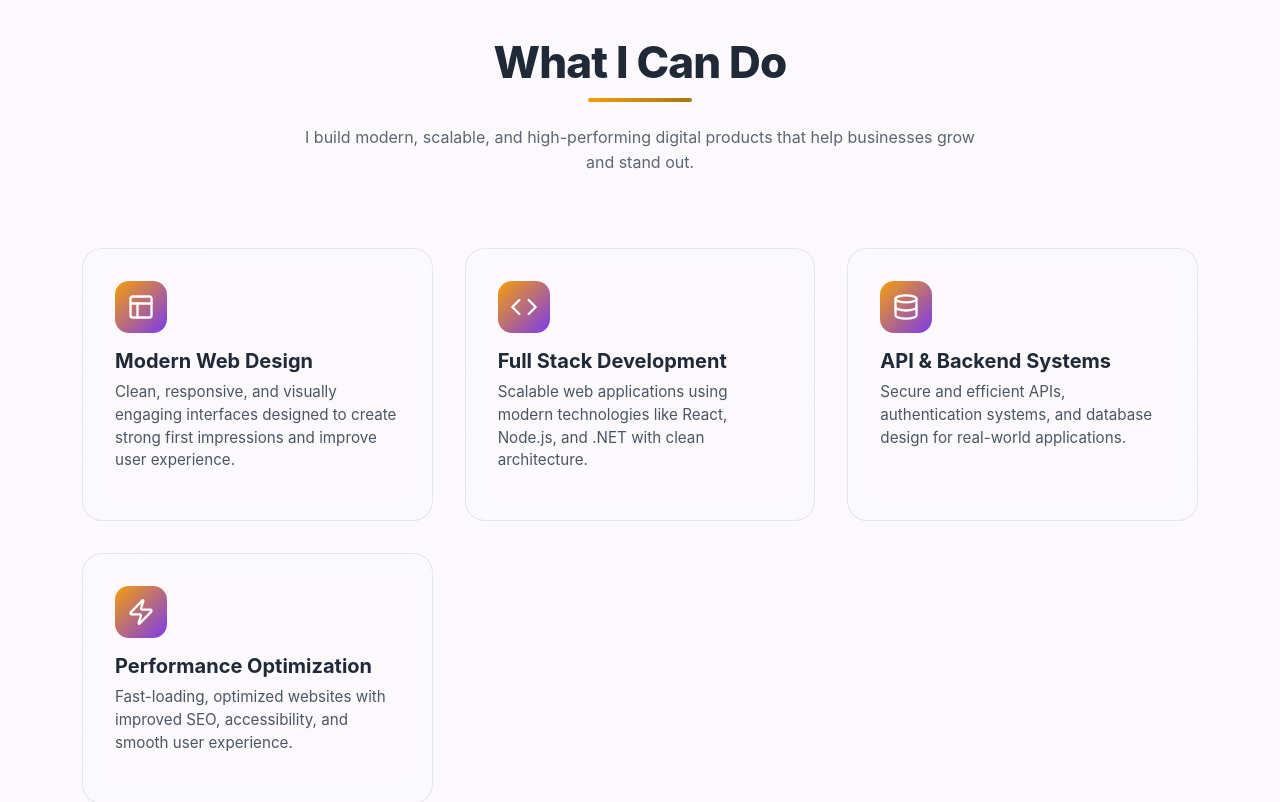
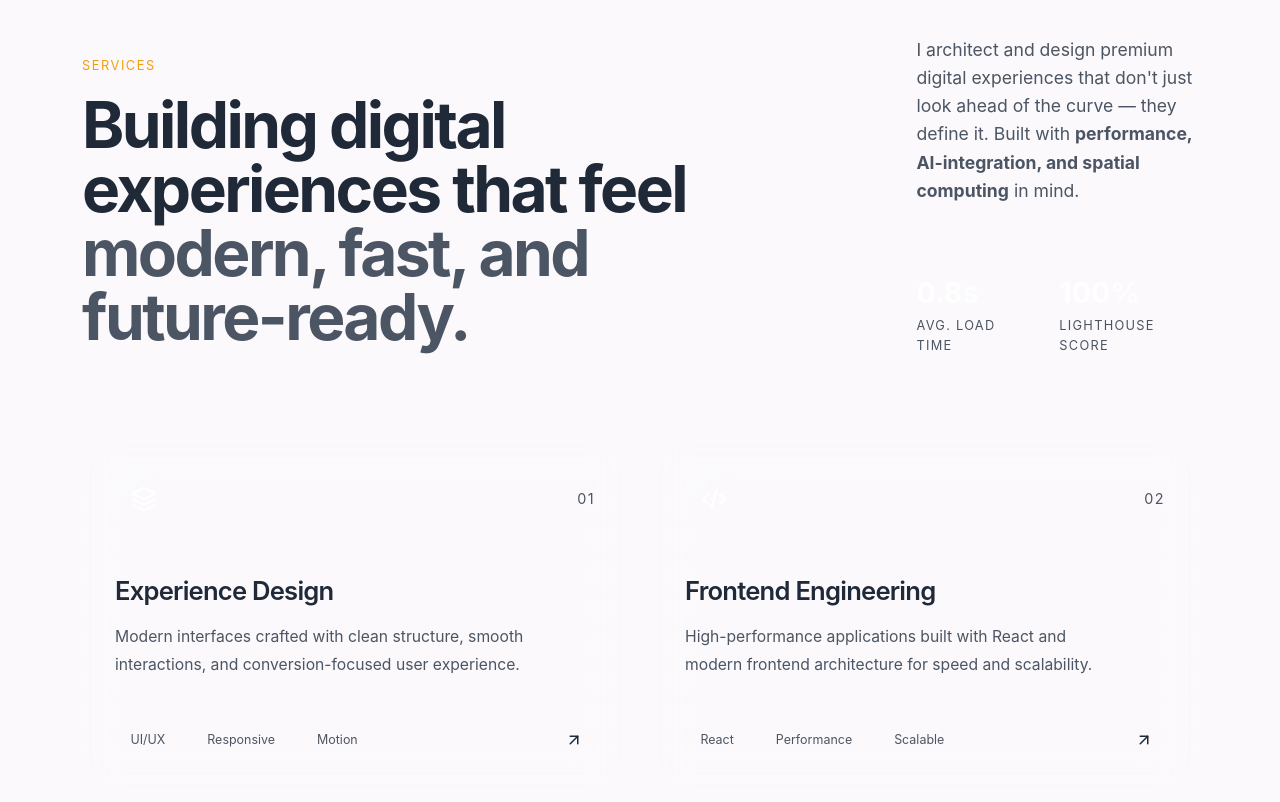
Before and after one commit to NatnaelAbreham/portfolio, a React (Vite) app: page / in a window 1280 px wide. Shown: the part 860-1662 px from the top of the page. Built offline with nearby package versions, Linux system fonts and the light colour scheme.

Commit message:
fixing services page

```diff
--- a/src/components/Services.jsx
+++ b/src/components/Services.jsx
@@ -1,57 +1,113 @@
-import { Code, Layout, Database, Zap } from "lucide-react";
+import {
+  Code2,
+  Layers3,
+  DatabaseZap,
+  Sparkles,
+  ArrowUpRight,
+} from "lucide-react";
+
 import "../styles/services.css";
 
 const services = [
   {
-    icon: <Layout size={28} />,
-    title: "Modern Web Design",
-    desc: "Clean, responsive, and visually engaging interfaces designed to create strong first impressions and improve user experience."
+    icon: <Layers3 size={26} />,
+    number: "01",
+    title: "Experience Design",
+    desc: "Modern interfaces crafted with clean structure, smooth interactions, and conversion-focused user experience.",
+    tags: ["UI/UX", "Responsive", "Motion"],
   },
   {
-    icon: <Code size={28} />,
-    title: "Full Stack Development",
-    desc: "Scalable web applications using modern technologies like React, Node.js, and .NET with clean architecture."
+    icon: <Code2 size={26} />,
+    number: "02",
+    title: "Frontend Engineering",
+    desc: "High-performance applications built with React and modern frontend architecture for speed and scalability.",
+    tags: ["React", "Performance", "Scalable"],
   },
   {
-    icon: <Database size={28} />,
-    title: "API & Backend Systems",
-    desc: "Secure and efficient APIs, authentication systems, and database design for real-world applications."
+    icon: <DatabaseZap size={26} />,
+    number: "03",
+    title: "Backend & APIs",
+    desc: "Secure backend systems, APIs, authentication, and database architecture designed for real-world products.",
+    tags: ["API", "Auth", "Database"],
   },
   {
-    icon: <Zap size={28} />,
-    title: "Performance Optimization",
-    desc: "Fast-loading, optimized websites with improved SEO, accessibility, and smooth user experience."
-  }
+    icon: <Sparkles size={26} />,
+    number: "04",
+    title: "Optimization & SEO",
+    desc: "Faster load times, accessibility improvements, and technical SEO enhancements for better visibility.",
+    tags: ["SEO", "Accessibility", "Speed"],
+  },
 ];
 
 const Services = () => {
   return (
     <section id="services" className="services section-padding">
       <div className="container">
+        <div className="services-top" data-aos="fade-up">
+          <div>
+            <span className="services-label">Services</span>
 
-        <div className="section-header" data-aos="fade-up">
-          <h2 className="section-title">What I Can Do</h2>
-          <p className="section-subtitle">
-            I build modern, scalable, and high-performing digital products that
-            help businesses grow and stand out.
+            <h2 className="services-title">
+              Building digital experiences that feel
+              <span> modern, fast, and future-ready.</span>
+            </h2>
+          </div>
+
+          {/* <p className="services-description">
+            I create premium web experiences with modern design systems,
+            scalable development, and performance-focused architecture.
+          </p> */}
+
+           <div className="services-header-right" data-aos="fade-left" data-aos-delay="100">
+            <p className="services-description">
+              I architect and design premium digital experiences that don't just look ahead of the curve —
+              they define it. Built with <strong>performance, AI-integration, and spatial computing</strong> in mind.
             </p>
+            <div className="services-stats">
+              <div className="stat">
+                <span className="stat-number">0.8s</span>
+                <span className="stat-label">Avg. Load Time</span>
+              </div>
+              <div className="stat">
+                <span className="stat-number">100%</span>
+                <span className="stat-label">Lighthouse Score</span>
+              </div>
+            </div>
+          </div>
         </div>
 
         <div className="services-grid">
           {services.map((service, index) => (
-            <div
+            <article
               className="service-card"
               key={index}
               data-aos="fade-up"
               data-aos-delay={index * 100}
             >
+              <div className="service-top">
                 <div className="service-icon">{service.icon}</div>
+                <span className="service-number">{service.number}</span>
+              </div>
+
+              <div className="service-content">
                 <h3>{service.title}</h3>
                 <p>{service.desc}</p>
               </div>
+
+              <div className="service-footer">
+                <div className="service-tags">
+                  {service.tags.map((tag, i) => (
+                    <span key={i}>{tag}</span>
                   ))}
                 </div>
 
+                <div className="service-arrow">
+                  <ArrowUpRight size={18} />
+                </div>
+              </div>
+            </article>
+          ))}
+        </div>
       </div>
     </section>
   );
--- a/src/styles/services.css
+++ b/src/styles/services.css
@@ -1,95 +1,292 @@
 .services {
-  position: relative;
-}
-
-/* GRID */
-.services-grid {
-  display: grid;
-  grid-template-columns: repeat(auto-fit, minmax(260px, 1fr));
-  gap: 2rem;
-}
-
-/* CARD */
-.service-card {
-  padding: 2rem;
-  border-radius: 20px;
-
-  background: linear-gradient(
-    135deg,
-    rgba(255,255,255,0.12),
-    rgba(255,255,255,0.04)
-  );
-
-  border: 1px solid var(--border-subtle);
-
-  backdrop-filter: blur(14px);
-
-  transition: all 0.35s ease;
   position: relative;
   overflow: hidden;
 }
 
-/* subtle hover glow */
+/* TOP SECTION */
+
+.services-top {
+  display: flex;
+  justify-content: space-between;
+  align-items: flex-end;
+  gap: 4rem;
+  margin-bottom: 5rem;
+}
+
+.services-label {
+  display: inline-block;
+  font-size: 0.8rem;
+  letter-spacing: 0.12em;
+  text-transform: uppercase;
+  color: var(--primary-color);
+  margin-bottom: 1rem;
+}
+
+.services-title {
+  font-size: clamp(2.5rem, 5vw, 4.5rem);
+  line-height: 1;
+  max-width: 700px;
+  font-weight: 700;
+  letter-spacing: -0.04em;
+}
+
+.services-title span {
+  color: var(--text-secondary);
+}
+
+.services-description {
+  max-width: 420px;
+  color: var(--text-secondary);
+  line-height: 1.7;
+  font-size: 1rem;
+}
+
+/* GRID */
+
+.services-grid {
+  display: grid;
+  grid-template-columns: repeat(2, minmax(0, 1fr));
+  gap: 1.5rem;
+}
+
+/* CARD */
+
+.service-card {
+  position: relative;
+
+  padding: 2rem;
+  border-radius: 28px;
+
+  background:
+    linear-gradient(
+      180deg,
+      rgba(255,255,255,0.06),
+      rgba(255,255,255,0.02)
+    );
+
+  border: 1px solid rgba(255,255,255,0.08);
+
+  backdrop-filter: blur(18px);
+
+  overflow: hidden;
+
+  transition:
+    transform 0.45s ease,
+    border-color 0.3s ease,
+    background 0.3s ease;
+}
+
+/* glow effect */
+
 .service-card::before {
   content: "";
   position: absolute;
-  inset: 0;
-  background: radial-gradient(circle at top, rgba(255,255,255,0.15), transparent 70%);
+  width: 240px;
+  height: 240px;
+  background: radial-gradient(
+    circle,
+    rgba(99,102,241,0.22),
+    transparent 70%
+  );
+
+  top: -120px;
+  right: -120px;
+
   opacity: 0;
-  transition: opacity 0.3s ease;
+  transition: opacity 0.4s ease;
 }
 
 .service-card:hover::before {
   opacity: 1;
 }
 
-/* hover effect */
 .service-card:hover {
-  transform: translateY(-8px) scale(1.02);
-  box-shadow: 0 25px 60px rgba(0,0,0,0.25);
+  transform: translateY(-10px);
+
+  border-color: rgba(255,255,255,0.16);
+
+  background:
+    linear-gradient(
+      180deg,
+      rgba(255,255,255,0.08),
+      rgba(255,255,255,0.03)
+    );
 }
 
-/* ICON */
+/* TOP */
+
+.service-top {
+  display: flex;
+  justify-content: space-between;
+  align-items: center;
+
+  margin-bottom: 3rem;
+}
+
 .service-icon {
-  width: 52px;
-  height: 52px;
-  border-radius: 14px;
+  width: 58px;
+  height: 58px;
 
   display: flex;
   align-items: center;
   justify-content: center;
 
-  margin-bottom: 1rem;
+  border-radius: 18px;
 
-  background: linear-gradient(
-    135deg,
-    var(--primary-color),
-    var(--accent-color)
-  );
+  background:
+    linear-gradient(
+      135deg,
+      rgba(255,255,255,0.12),
+      rgba(255,255,255,0.04)
+    );
+
+  border: 1px solid rgba(255,255,255,0.08);
 
   color: #fff;
 }
 
-/* TEXT */
-.service-card h3 {
-  font-size: 1.25rem;
-  margin-bottom: 0.5rem;
-  font-weight: 700;
+.service-number {
+  font-size: 0.9rem;
+  color: var(--text-secondary);
+  letter-spacing: 0.1em;
 }
 
-.service-card p {
-  font-size: 0.95rem;
+/* CONTENT */
+
+.service-content h3 {
+  font-size: 1.6rem;
+  margin-bottom: 1rem;
+  font-weight: 600;
+  letter-spacing: -0.03em;
+}
+
+.service-content p {
   color: var(--text-secondary);
-  line-height: 1.5;
+  line-height: 1.8;
+  font-size: 0.98rem;
+  max-width: 90%;
+}
+
+/* FOOTER */
+
+.service-footer {
+  display: flex;
+  justify-content: space-between;
+  align-items: center;
+
+  margin-top: 2.5rem;
+}
+
+.service-tags {
+  display: flex;
+  flex-wrap: wrap;
+  gap: 0.7rem;
+}
+
+.service-tags span {
+  padding: 0.5rem 0.9rem;
+  border-radius: 999px;
+
+  background: rgba(255,255,255,0.05);
+
+  border: 1px solid rgba(255,255,255,0.06);
+
+  font-size: 0.78rem;
+  color: var(--text-secondary);
+}
+
+.service-arrow {
+  width: 42px;
+  height: 42px;
+
+  border-radius: 50%;
+
+  display: flex;
+  align-items: center;
+  justify-content: center;
+
+  background: rgba(255,255,255,0.06);
+
+  border: 1px solid rgba(255,255,255,0.08);
+
+  transition: transform 0.3s ease;
+}
+
+.service-card:hover .service-arrow {
+  transform: rotate(45deg);
+}
+ .services-header-right {
+  flex: 0.8;
+}
+.services-description {
+  font-size: 1.1rem;
+  line-height: 1.6;
+  color: var(--text-secondary);
+  margin-bottom: 2rem;
+}
+
+
+
+
+.services-stats {
+  display: flex;
+  gap: 2rem;
+  border-top: 1px solid rgba(255, 255, 255, 0.08);
+  padding-top: 2rem;
+}
+
+.stat {
+  display: flex;
+  flex-direction: column;
+}
+
+.stat-number {
+  font-size: 1.8rem;
+  font-weight: 700;
+  background: linear-gradient(135deg, #fff, rgba(255,255,255,0.6));
+  background-clip: text;
+  -webkit-background-clip: text;
+  color: transparent;
+}
+
+.stat-label {
+  font-size: 0.8rem;
+  text-transform: uppercase;
+  letter-spacing: 0.1em;
+  color: var(--text-secondary);
 }
 
 /* RESPONSIVE */
-@media (max-width: 768px) {
+
+@media (max-width: 980px) {
+  .services-top {
+    flex-direction: column;
+    align-items: flex-start;
+    gap: 2rem;
+  }
+.services-header-right {
+    width: 100%;
+  }
   .services-grid {
-    gap: 1.5rem;
+    grid-template-columns: 1fr;
   }
 
+  .services-description {
+    max-width: 100%;
+  }
+}
+
+@media (max-width: 768px) {
   .service-card {
     padding: 1.5rem;
+    border-radius: 24px;
+  }
+
+  .service-content h3 {
+    font-size: 1.3rem;
+  }
+
+  .services-title {
+    line-height: 1.05;
   }
 }
```
Also changed, not shown: src/styles/cert1.css (deleted, +0 -186 lines). Lines whose indentation alone changed are shown as unchanged.
